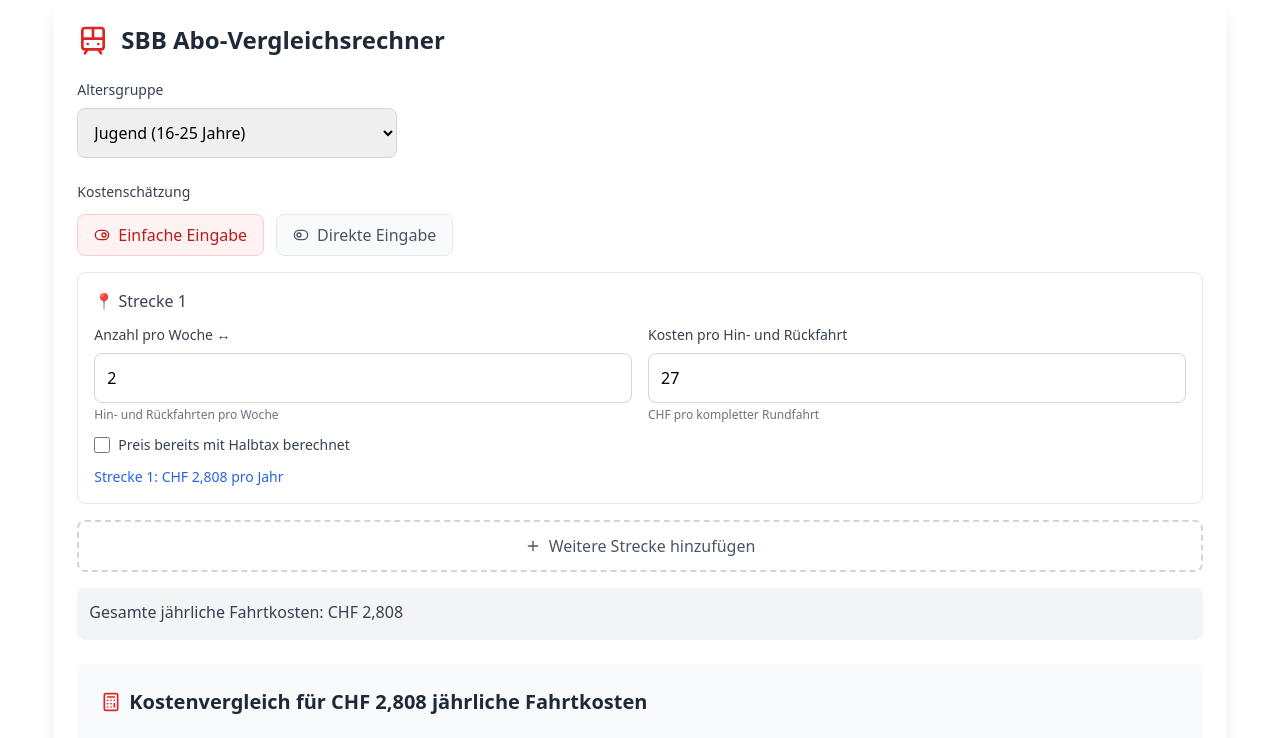
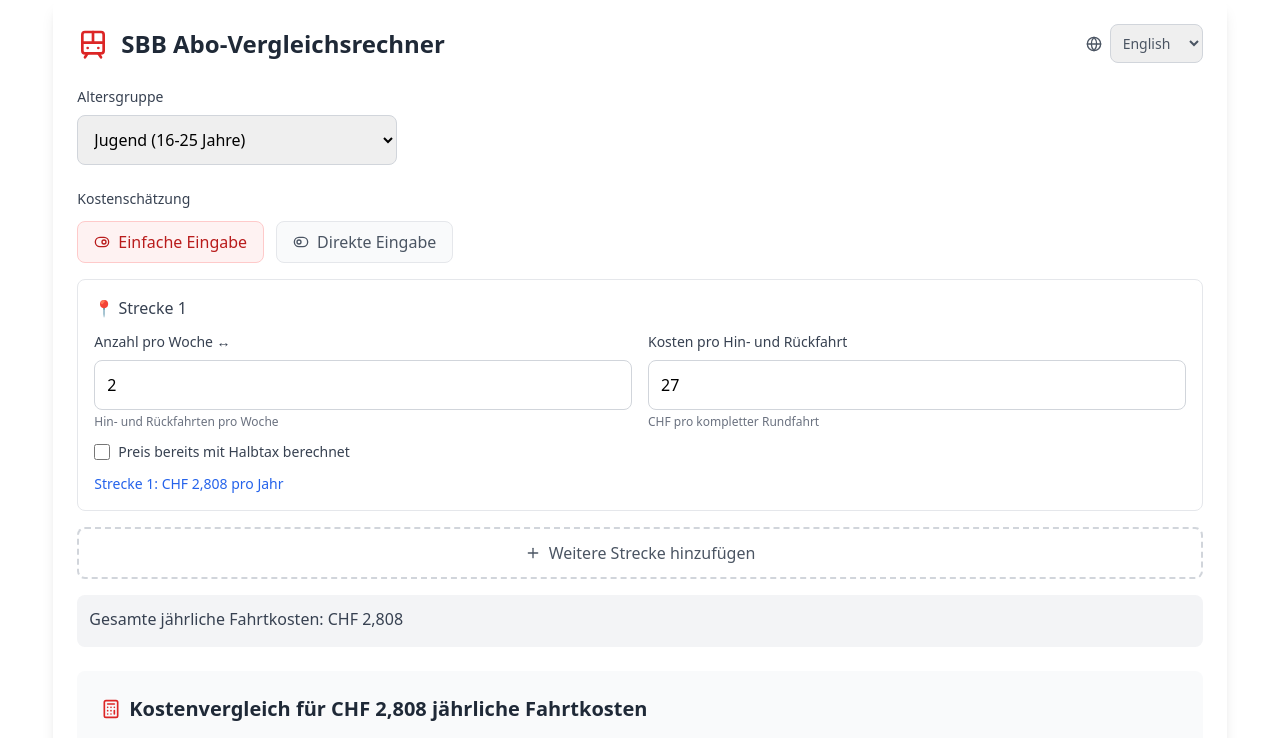
Before and after one commit to sirindudler/SBB-Travelcard-Calculator, a React (Create React App) app in the folder sbb-calculator/: page / in a window 1280 px wide. Shown: the top 738 px of the page. Built offline with nearby package versions, Linux system fonts and the light colour scheme.

Commit message:
feat: lang dropdown

```diff
--- a/sbb-calculator/src/App.tsx
+++ b/sbb-calculator/src/App.tsx
@@ -1,9 +1,10 @@
 import React, { useState, useEffect, useCallback, useMemo } from 'react';
-import { Calculator, Train, CreditCard, ToggleLeft, ToggleRight, Plus, Trash2 } from 'lucide-react';
+import { Calculator, Train, CreditCard, ToggleLeft, ToggleRight, Plus, Trash2, Globe } from 'lucide-react';
 
 // Types for better TypeScript
 type AgeGroup = 'jugend' | 'erwachsene';
 type InputMode = 'simple' | 'direct';
+type Language = 'en' | 'de' | 'fr' | 'it';
 
 interface Route {
   id: number;
@@ -37,6 +38,7 @@
 const SBBCalculator: React.FC = () => {
   const [age, setAge] = useState<AgeGroup>('jugend');
   const [inputMode, setInputMode] = useState<InputMode>('simple');
+  const [language, setLanguage] = useState<Language>('en');
 
   // Simple input - Strecken (Array)
   const [routes, setRoutes] = useState<Route[]>([
@@ -222,9 +224,27 @@
 
   return (
     <div className="w-11/12 mx-auto p-6 bg-white rounded-lg shadow-lg">
-      <div className="flex items-center gap-3 mb-6">
-        <Train className="w-8 h-8 text-red-600" />
-        <h1 className="text-2xl font-bold text-gray-800">SBB Abo-Vergleichsrechner</h1>
+      <div className="flex items-center justify-between mb-6">
+        <div className="flex items-center gap-3">
+          <Train className="w-8 h-8 text-red-600" />
+          <h1 className="text-2xl font-bold text-gray-800">SBB Abo-Vergleichsrechner</h1>
+        </div>
+
+        {/* Language Selector */}
+        <div className="flex items-center gap-2">
+          <Globe className="w-4 h-4 text-gray-600" />
+          <select
+            value={language}
+            onChange={(e) => setLanguage(e.target.value as Language)}
+            className="p-2 border border-gray-300 rounded-lg text-sm text-gray-600 hover:bg-gray-50 focus:ring-2 focus:ring-red-500 focus:border-transparent transition-colors"
+            title="Select Language"
+          >
+            <option value="en">English</option>
+            <option value="de">Deutsch</option>
+            <option value="fr">Français</option>
+            <option value="it">Italiano</option>
+          </select>
+        </div>
       </div>
 
       <div className="space-y-6">
```
